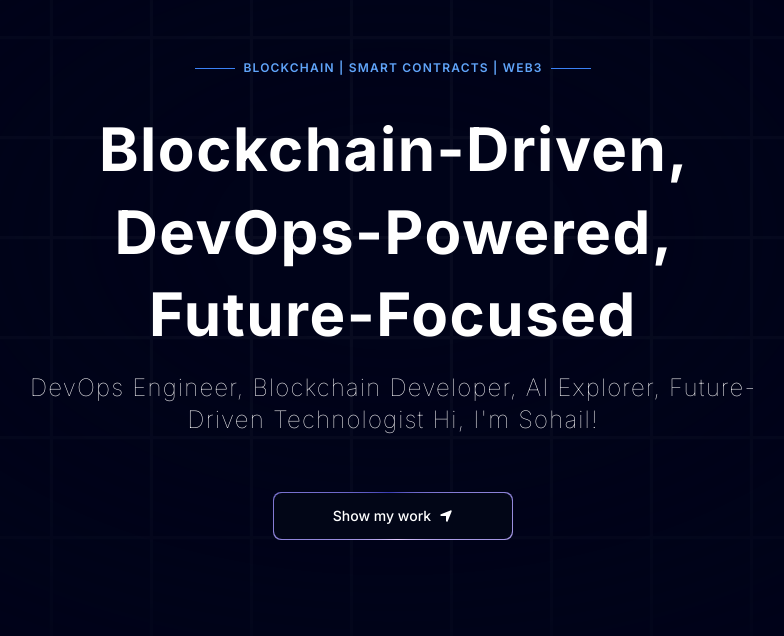
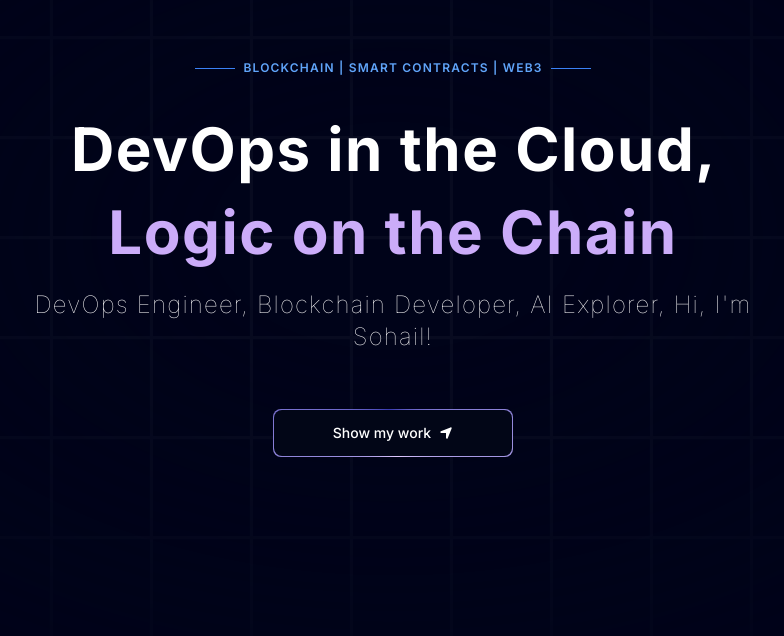
Before and after one commit to t9fiction/portfolio, a Next.js app: page / in a window 1280 px wide. Shown: the part 164-800 px from the top of the page, without its empty margins (247-1031 px from the left). Built offline with nearby package versions, Linux system fonts and the light colour scheme.

Commit message:
updated the moto

```diff
--- a/components/Hero.tsx
+++ b/components/Hero.tsx
@@ -57,13 +57,12 @@ const Hero = () => {
           </motion.div>
 
           <TextGenerateEffect
-            words="Blockchain-Driven, DevOps-Powered, Future-Focused"
+            words="DevOps in the Cloud, Logic on the Chain"
             className="text-center text-[40px] md:text-5xl lg:text-6xl text-white"
           />
 
           <p className="text-center md:tracking-wider mb-4 text-sm md:text-lg lg:text-2xl text-white font-thin">
-            DevOps Engineer, Blockchain Developer, AI Explorer, Future-Driven
-            Technologist Hi, I&apos;m Sohail!
+            DevOps Engineer, Blockchain Developer, AI Explorer, Hi, I&apos;m Sohail!
           </p>
 
           <a href="#projects">
```
